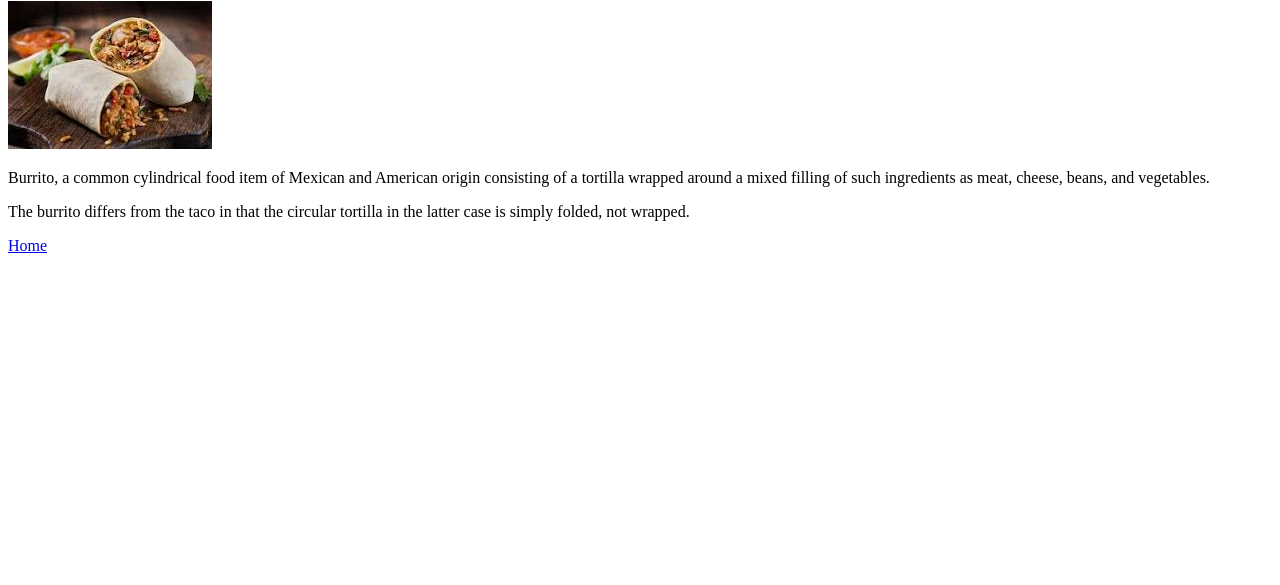
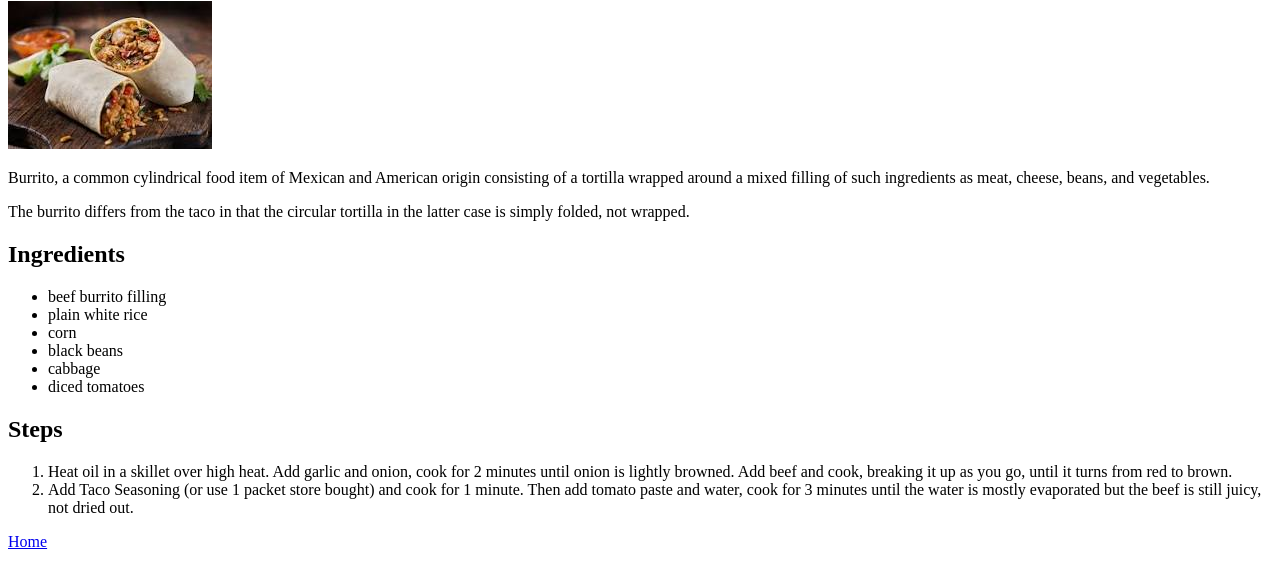
Before and after one commit to arifkhan581/odin-recipes, a plain HTML site: page recipes/burrito.html in a window 1280 px wide. Shown: the part 79-664 px from the top of the page. Drawn offline with Linux system fonts and the light colour scheme.

```diff
--- a/recipes/burrito.html
+++ b/recipes/burrito.html
@@ -15,6 +15,25 @@
 
         <p>The burrito differs from the taco in that the circular tortilla in the latter case is simply folded, not wrapped.</p>
 
+        <h2>Ingredients</h2>
+        <ul>
+            <li>beef burrito filling</li>
+            <li>plain white rice</li>
+            <li>corn</li>
+            <li>black beans</li>
+            <li>cabbage</li>
+            <li>diced tomatoes</li>
+        </ul>
+
+        <h2>Steps</h2>
+        <ol>
+            <li>Heat oil in a skillet over high heat. Add garlic and onion, cook for 2 minutes until onion is lightly browned.
+                Add beef and cook, breaking it up as you go, until it turns from red to brown.</li>
+            <li>Add Taco Seasoning (or use 1 packet store bought) and cook for 1 minute.
+                Then add tomato paste and water, cook for 3 minutes until the water is mostly evaporated but the beef is still juicy, not dried out.</li>
+        </ol>
+
+
         <a href="../index.html">Home</a>
     </body>
 </html>
```
Also changed, not shown: index.html (+6 -1 lines), recipes/pho.html (added, +37 -0 lines), recipes/tacos.html (added, +37 -0 lines), images/pho.jpeg (added), images/taco.jpg (added).
